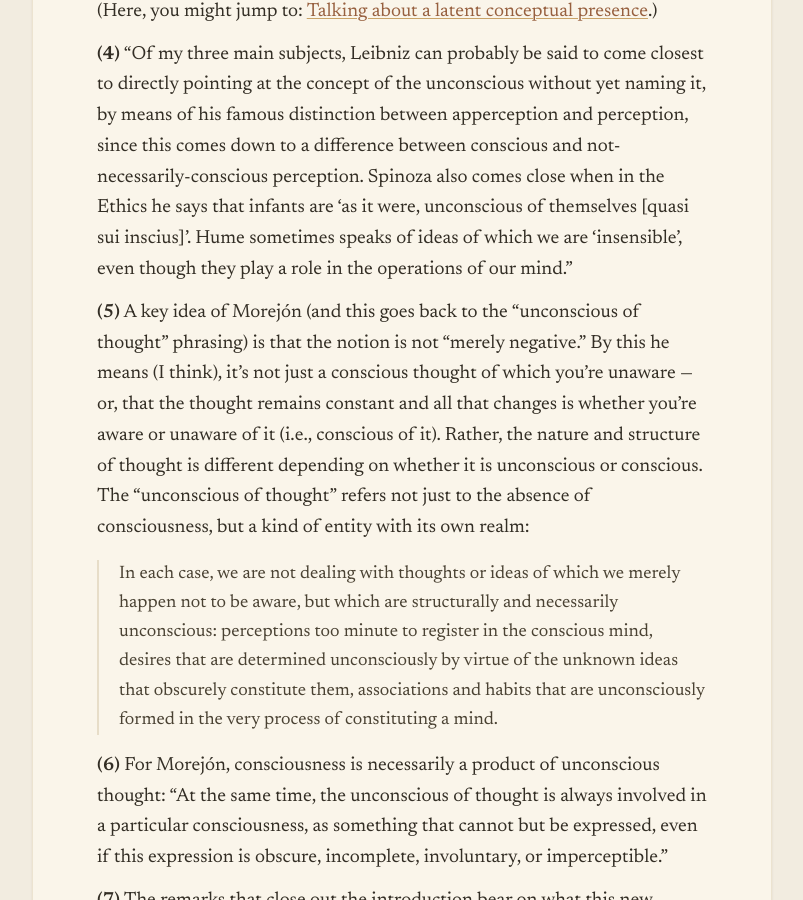
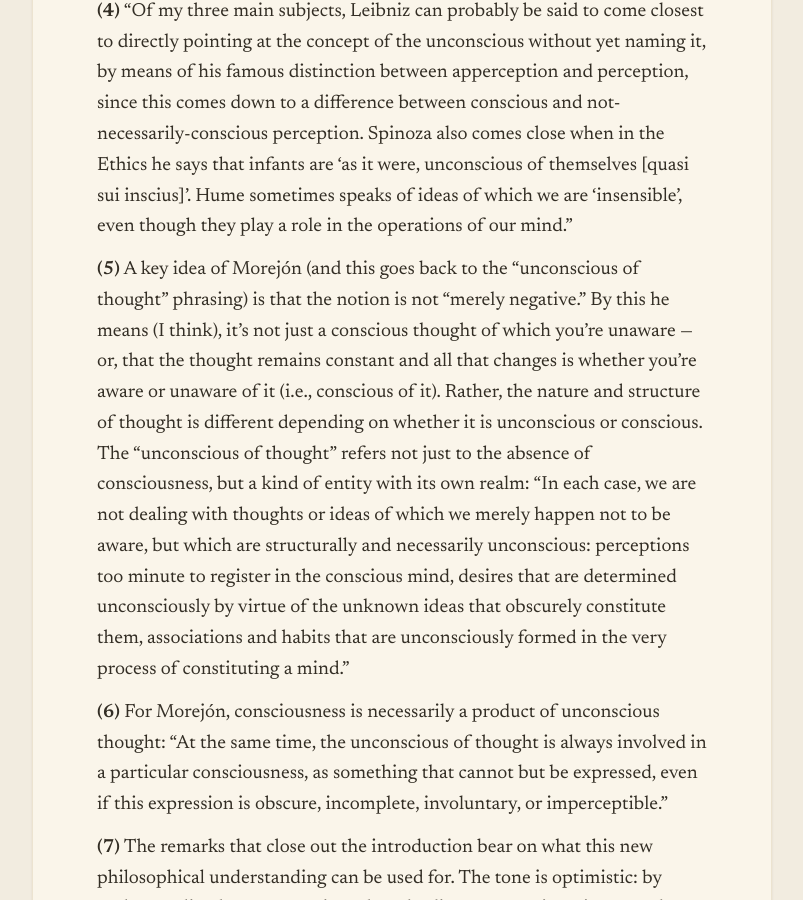
Before and after one commit to lauramoorewrites-del/treasury, a Jekyll site: the page built from _pages/the-unconscious-of-thought.md, in a window 1280 px wide and 900 px high, scrolled down 2979 px. Shown: the whole window, without its empty margins (238-1041 px from the left). Built offline with Jekyll 4.4.1, drawn with Linux system fonts in a browser that asks for light colours; some of the changed text lies outside the part shown.

Commit message:
Convert blockquotes to inline quotations for consistent styling
Co-Authored-By: Claude Opus 4.6 (1M context) <noreply@anthropic.com>

```diff
--- a/_pages/the-unconscious-of-thought.md
+++ b/_pages/the-unconscious-of-thought.md
@@ -27,9 +27,7 @@ Morejón believes that unconscious thought is the missing piece to explaining ak
 
 Surprisingly (to me), Socrates stated in *Protagoras* (this is Morejón's paraphrase) that "what one understands to be good is irresistibly desirable." So however we choose to act, it must follow that we believe that act to be the "good" choice. If we do something that is bad, then we are acting on imperfect information.
 
-Morejón:
-
-> I think a much better account of akratic desires and behaviours can be given on the basis of a conception of the mind and ideas that accords the unconscious dimension of thought its proper place, in which one's actions are significantly determined by unconscious elements of thought rather than only or primarily by conscious, voluntary decisions.
+Morejón: "I think a much better account of akratic desires and behaviours can be given on the basis of a conception of the mind and ideas that accords the unconscious dimension of thought its proper place, in which one's actions are significantly determined by unconscious elements of thought rather than only or primarily by conscious, voluntary decisions."
 
 (Aside: As I read the Introduction, it occurs to me that you could frame the utility of many medicines as tackling akrasia. They bring our behavior more in line with what we've decided is good, but for some reason are unable to bring about on our own. Ozempic for eating less; ritalin for focusing better (as ADHD treatment); SSRIs for attaining day-to-day functionality (as depression treatment); medicines to treat the intrusive thoughts of OCD, etc.)
 
@@ -45,9 +43,7 @@ He cites Frank Tallis' *Hidden Minds: A History of the Unconscious* for the idea
 
 **(4)** "Of my three main subjects, Leibniz can probably be said to come closest to directly pointing at the concept of the unconscious without yet naming it, by means of his famous distinction between apperception and perception, since this comes down to a difference between conscious and not-necessarily-conscious perception. Spinoza also comes close when in the Ethics he says that infants are 'as it were, unconscious of themselves [quasi sui inscius]'. Hume sometimes speaks of ideas of which we are 'insensible', even though they play a role in the operations of our mind."
 
-**(5)** A key idea of Morejón (and this goes back to the "unconscious of thought" phrasing) is that the notion is not "merely negative." By this he means (I think), it's not just a conscious thought of which you're unaware — or, that the thought remains constant and all that changes is whether you're aware or unaware of it (i.e., conscious of it). Rather, the nature and structure of thought is different depending on whether it is unconscious or conscious. The "unconscious of thought" refers not just to the absence of consciousness, but a kind of entity with its own realm:
-
-> In each case, we are not dealing with thoughts or ideas of which we merely happen not to be aware, but which are structurally and necessarily unconscious: perceptions too minute to register in the conscious mind, desires that are determined unconsciously by virtue of the unknown ideas that obscurely constitute them, associations and habits that are unconsciously formed in the very process of constituting a mind.
+**(5)** A key idea of Morejón (and this goes back to the "unconscious of thought" phrasing) is that the notion is not "merely negative." By this he means (I think), it's not just a conscious thought of which you're unaware — or, that the thought remains constant and all that changes is whether you're aware or unaware of it (i.e., conscious of it). Rather, the nature and structure of thought is different depending on whether it is unconscious or conscious. The "unconscious of thought" refers not just to the absence of consciousness, but a kind of entity with its own realm: "In each case, we are not dealing with thoughts or ideas of which we merely happen not to be aware, but which are structurally and necessarily unconscious: perceptions too minute to register in the conscious mind, desires that are determined unconsciously by virtue of the unknown ideas that obscurely constitute them, associations and habits that are unconsciously formed in the very process of constituting a mind."
 
 **(6)** For Morejón, consciousness is necessarily a product of unconscious thought: "At the same time, the unconscious of thought is always involved in a particular consciousness, as something that cannot but be expressed, even if this expression is obscure, incomplete, involuntary, or imperceptible."
 
```
